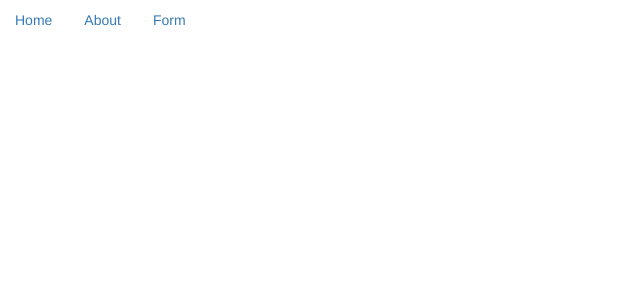
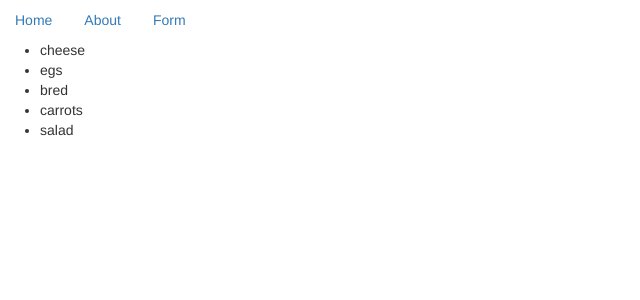
Before and after one commit to JarekKos/ng-demo, an Angular app: page /shop-list in a window 1280 px wide. Before the commit this address led to /. Shown: the top 300 px of the page, without its empty margins (0-640 px from the left). Built offline with nearby package versions, Linux system fonts and the light colour scheme.

Commit message:
* creating new feature shopList

```diff
--- a/src/app/app.module.ts
+++ b/src/app/app.module.ts
@@ -4,6 +4,7 @@ import { HttpModule } from '@angular/http';
 import { ReactiveFormsModule } from '@angular/forms';  // <-- #1 import module
 
 import { AppRoutingModule } from './app-routing.module';
+import { ShopListModule } from './shop-list/shop-list.module';
 import { AppComponent } from './app.component';
 import { HomeComponent } from './home/home.component';
 import { AboutComponent } from './about/about.component';
@@ -28,9 +29,10 @@ import { SummaryComponent } from './reactive-form/components/summary/summary.com
   ],
   imports: [
     BrowserModule.withServerTransition({appId: 'ng-demo-pre'}),
+    HttpModule,
+    ReactiveFormsModule,
+    ShopListModule,
     AppRoutingModule,
-    HttpModule,
-    ReactiveFormsModule
   ],
   providers: [TodoService],
   bootstrap: [AppComponent],
--- /dev/null
+++ b/src/app/shop-list/componets/list/list.component.html
@@ -0,0 +1,3 @@
+<ul>
+  <li *ngFor="let item of items$ | async">{{item}}</li>
+</ul>
--- /dev/null
+++ b/src/app/shop-list/componets/list/list.component.ts
@@ -0,0 +1,19 @@
+import { Component, OnInit } from '@angular/core';
+import { ShopList } from '../../services/shopList';
+import { Observable } from 'rxjs/Observable';
+
+@Component({
+  selector: 'app-list',
+  templateUrl: './list.component.html',
+  styleUrls: ['./list.component.css']
+})
+export class ListComponent implements OnInit {
+  items$: Observable<String[]>
+
+  constructor(private shopList: ShopList) { }
+
+  ngOnInit() {
+    this.items$ = this.shopList.getList();
+  }
+
+}
--- /dev/null
+++ b/src/app/shop-list/services/shopList.ts
@@ -0,0 +1,18 @@
+import { Injectable } from '@angular/core';
+import { Observable } from 'rxjs/Observable';
+import 'rxjs/add/observable/of';
+
+@Injectable()
+export class ShopList {
+  list = [
+    'cheese',
+    'egs',
+    'bred',
+    'carrots',
+    'salad',
+  ];
+
+  getList() {
+    return Observable.of(this.list);
+  }
+}
```
Also changed, not shown: src/app/shop-list/shop-list-routing.module.ts (added, +17 -0 lines), src/app/shop-list/shop-list.module.ts (added, +18 -0 lines), src/app/shop-list/componets/list/list.component.css (added).
